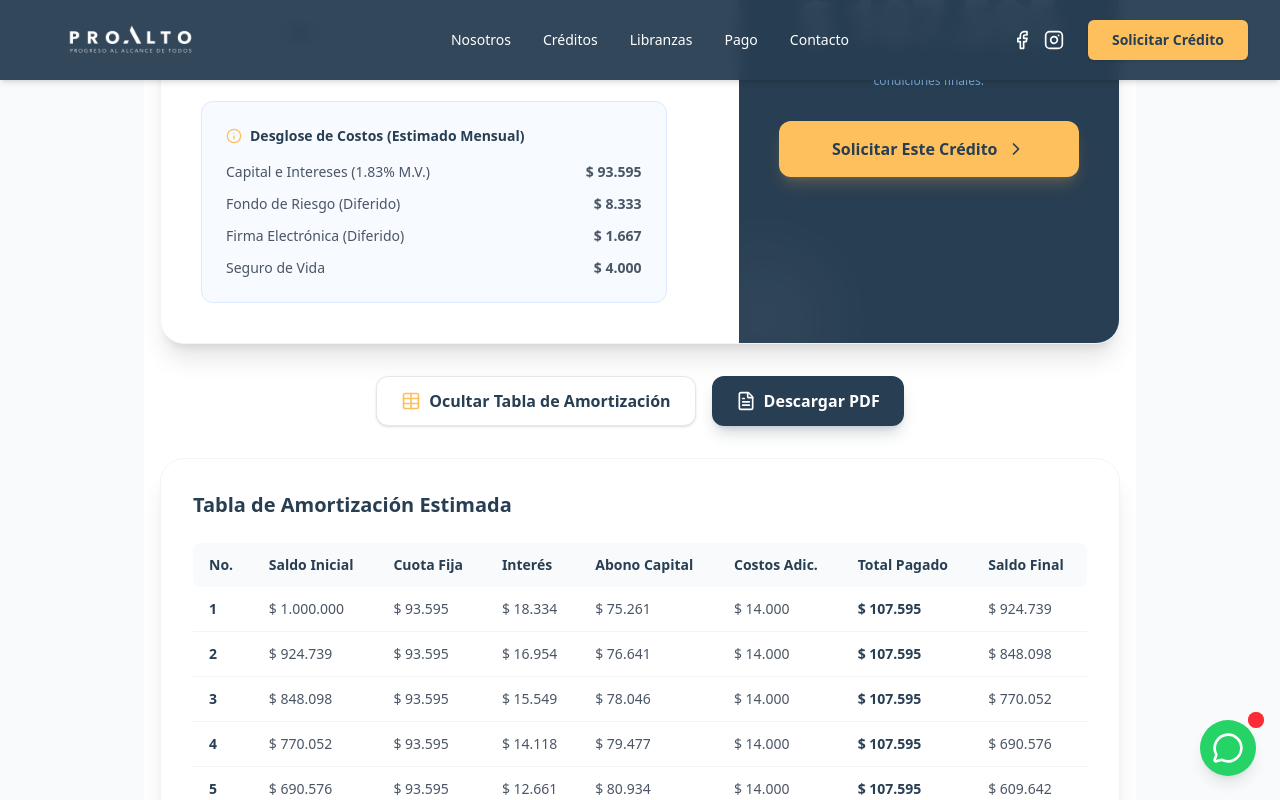
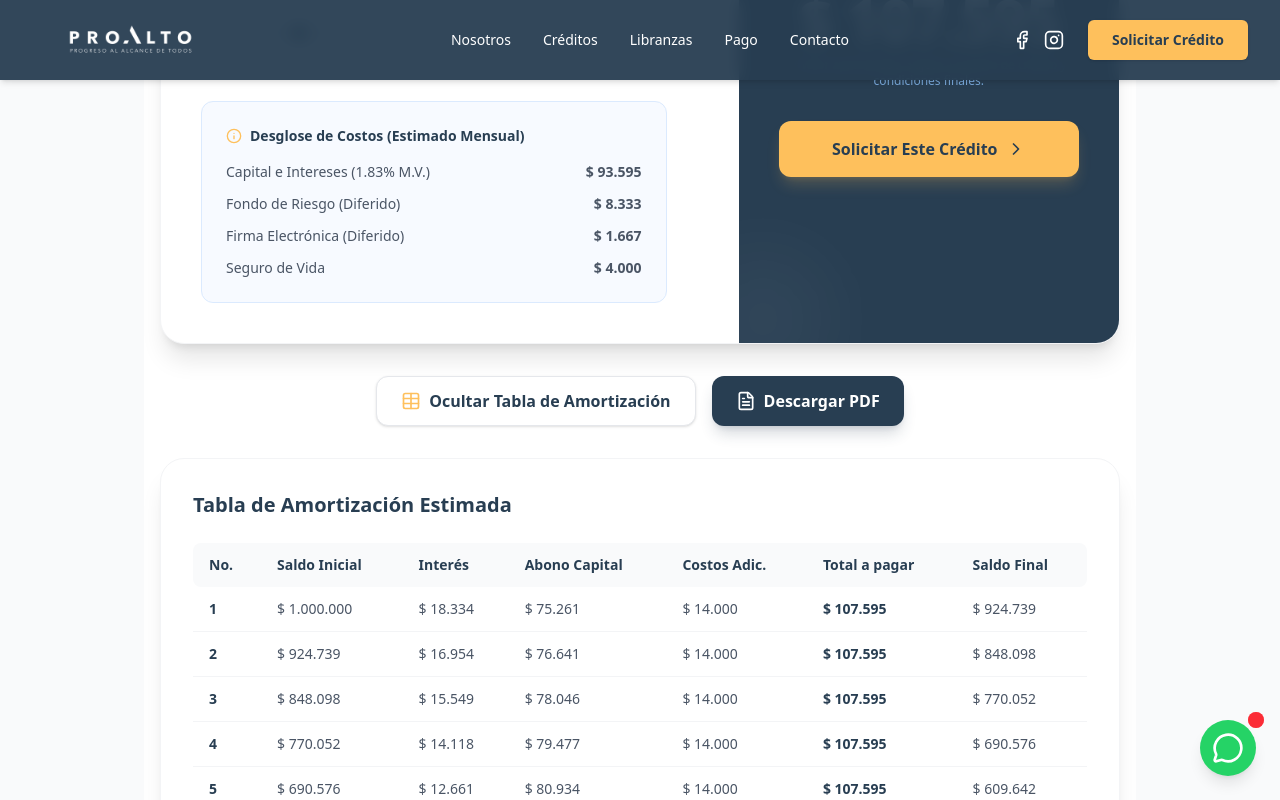
Before and after one commit to Ban68/proalto, a Next.js app: page /tasas-y-tarifas in a window 1280 px wide. Both pictures are taken after a click on the button "Ver Tabla de Amortización". Shown: the part 1988-2788 px from the top of the page. Built offline with nearby package versions, Linux system fonts and the light colour scheme.

Commit message:
refactor: remove fixed installment column and rename total payment column in simulator

```diff
--- a/components/calculators/loan-simulator.tsx
+++ b/components/calculators/loan-simulator.tsx
@@ -109,10 +109,10 @@ export function LoanSimulator() {
         doc.text(`Cuota Mensual Aprox.: ${formatCurrency(breakdown?.totalMonthlyPayment || 0)}`, 14, 60);
 
         // Table
-        const tableColumn = ["No.", "Cuota Fija", "Interés", "Abono Capital", "Costos Adic.", "Total Pagado", "Saldo Final"];
+        const tableColumn = ["No.", "Saldo Inicial", "Interés", "Abono Capital", "Costos Adic.", "Total a pagar", "Saldo Final"];
         const tableRows = amortizationSchedule.map(row => [
             row.period,
-            formatCurrency(row.payment),
+            formatCurrency(row.initialBalance), // Swapped payment with initialBalance to match new order
             formatCurrency(row.interest),
             formatCurrency(row.capital),
             formatCurrency(row.riskFund + row.signature + row.insurance),
@@ -285,11 +285,10 @@ export function LoanSimulator() {
                                             <tr>
                                                 <th className="px-4 py-3 rounded-l-lg">No.</th>
                                                 <th className="px-4 py-3">Saldo Inicial</th>
-                                                <th className="px-4 py-3">Cuota Fija</th>
                                                 <th className="px-4 py-3">Interés</th>
                                                 <th className="px-4 py-3">Abono Capital</th>
                                                 <th className="px-4 py-3">Costos Adic.</th>
-                                                <th className="px-4 py-3">Total Pagado</th>
+                                                <th className="px-4 py-3">Total a pagar</th>
                                                 <th className="px-4 py-3 rounded-r-lg">Saldo Final</th>
                                             </tr>
                                         </thead>
@@ -298,7 +297,6 @@ export function LoanSimulator() {
                                                 <tr key={row.period} className="hover:bg-gray-50/50">
                                                     <td className="px-4 py-3 font-semibold text-[#283e52]">{row.period}</td>
                                                     <td className="px-4 py-3 text-gray-600">{formatCurrency(row.initialBalance)}</td>
-                                                    <td className="px-4 py-3 text-gray-600">{formatCurrency(row.payment)}</td>
                                                     <td className="px-4 py-3 text-gray-600">{formatCurrency(row.interest)}</td>
                                                     <td className="px-4 py-3 text-gray-600">{formatCurrency(row.capital)}</td>
                                                     <td className="px-4 py-3 text-gray-600">{formatCurrency(row.riskFund + row.signature + row.insurance)}</td>
```
